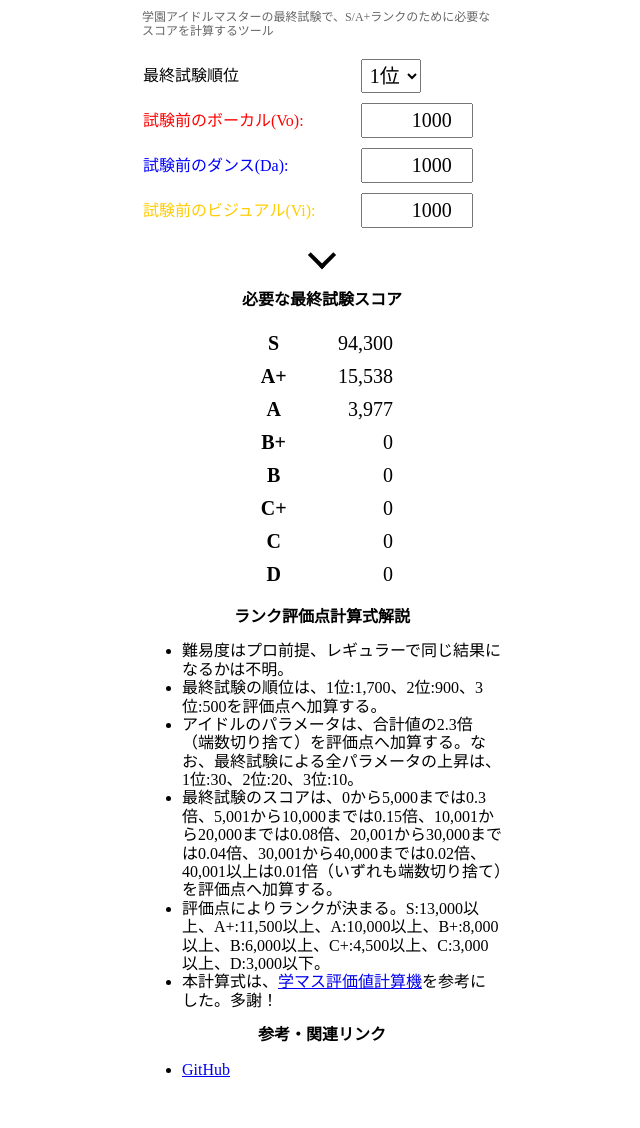
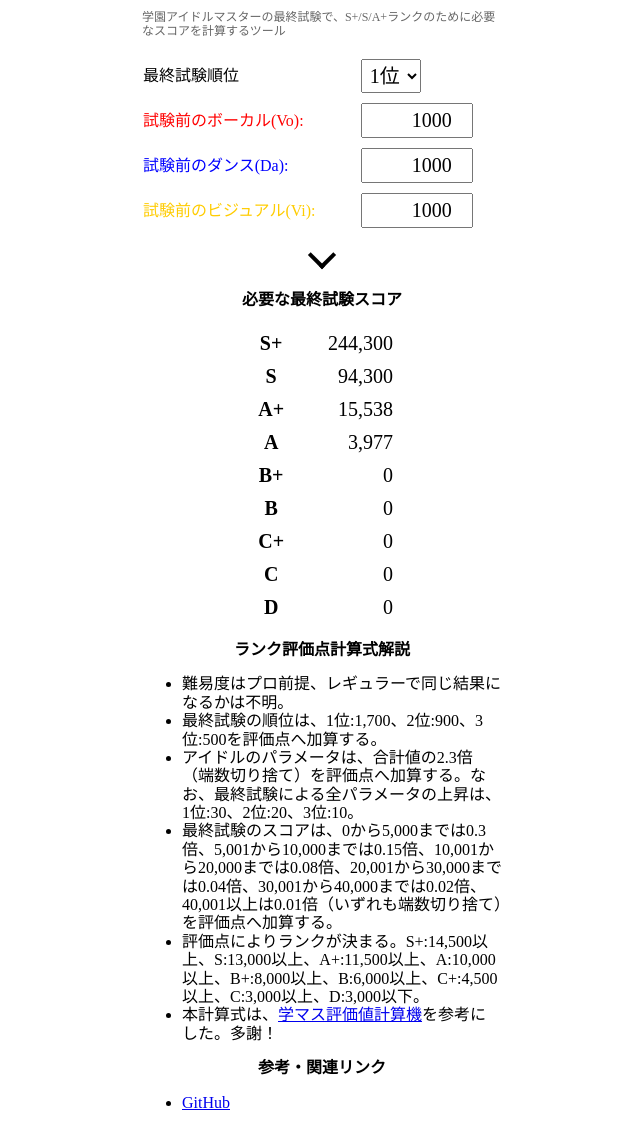
Before and after one commit to kjirou/gakumas-final-score, a Gatsby site: page / in a window 1280 px wide. Shown: the part 39-1167 px from the top of the page, without its empty margins (318-958 px from the left). Before the commit the page ends 1134 px from the top, so only its background shows below. Built offline with nearby package versions, Linux system fonts and the light colour scheme; Gatsby itself is replaced by a stand-in of ours.

Commit message:
Add S+ rank

```diff
--- a/src/components/pages/index.tsx
+++ b/src/components/pages/index.tsx
@@ -13,7 +13,7 @@ import * as styles from "./index.module.css";
 const siteUrl = "https://gakumas-final-score.netlify.app/";
 const siteTitle = "学マス最終試験スコア計算ツール";
 const siteSummary =
-  "学園アイドルマスターの最終試験で、S/A+ランクのために必要なスコアを計算するツール";
+  "学園アイドルマスターの最終試験で、S+/S/A+ランクのために必要なスコアを計算するツール";
 const ogImageUrl = `${siteUrl}og-image.png`;
 
 const useVariablesInLocalStorage = (): {
@@ -267,7 +267,7 @@ export const IndexPage: React.FC<PageProps> = () => {
             最終試験のスコアは、0から5,000までは0.3倍、5,001から10,000までは0.15倍、10,001から20,000までは0.08倍、20,001から30,000までは0.04倍、30,001から40,000までは0.02倍、40,001以上は0.01倍（いずれも端数切り捨て）を評価点へ加算する。
           </li>
           <li>
-            評価点によりランクが決まる。S:13,000以上、A+:11,500以上、A:10,000以上、B+:8,000以上、B:6,000以上、C+:4,500以上、C:3,000以上、D:3,000以下。
+            評価点によりランクが決まる。S+:14,500以上、S:13,000以上、A+:11,500以上、A:10,000以上、B+:8,000以上、B:6,000以上、C+:4,500以上、C:3,000以上、D:3,000以下。
           </li>
           <li>
             本計算式は、
--- a/src/utils.ts
+++ b/src/utils.ts
@@ -27,6 +27,10 @@ const addIdolParameter = (a: number, b: number) =>
   Math.min(a + b, maxIdolParameter);
 
 const IdolRanks = [
+  {
+    name: "S+",
+    necessaryRating: 14500,
+  },
   {
     name: "S",
     necessaryRating: 13000,
```
Also changed, not shown: src/utils.test.ts (+22 -2 lines).
